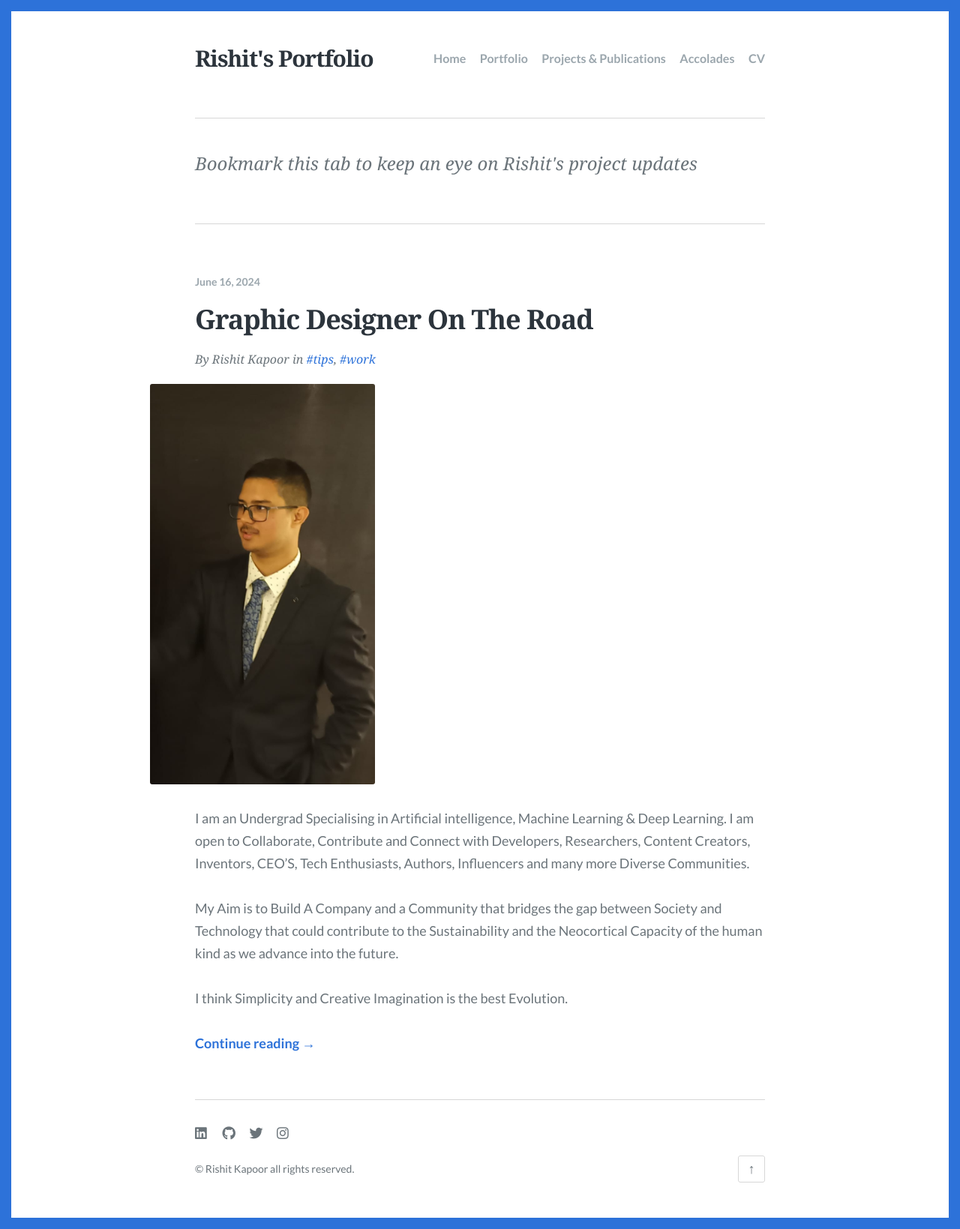
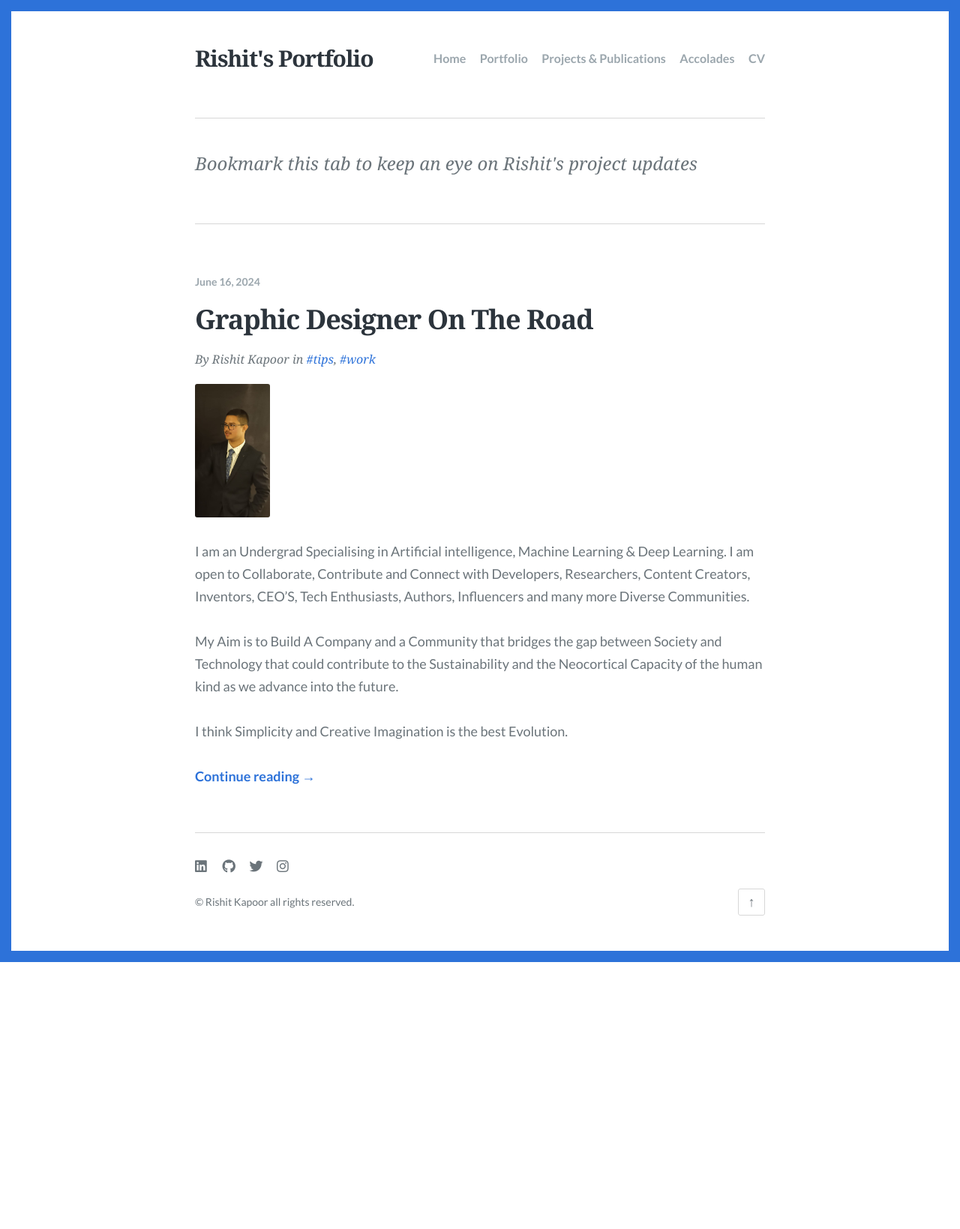
Before and after one commit to SingularityAI-SD/SingularityAI-SD.github.io, a Jekyll site: the page built from index.html, in a window 1280 px wide. Shown: the whole page at 75% size. Built offline with Jekyll 4.4.1, drawn with Linux system fonts in a browser that asks for light colours; some web fonts are replaced; the list of posts is cut into pages by our own code; after the commit the page ends 1283 px from its top, so only the background shows below that.

Commit message:
Update _general.scss

```diff
--- a/_sass/_general.scss
+++ b/_sass/_general.scss
@@ -262,9 +262,9 @@ video {
 
 @media only screen and (min-width: 971px) {
   .width-wide img {
-    margin-left: -60px;
-    margin-right: -60px;
-    width: 300px;
+    margin-left: auto;
+    margin-right: auto;
+    width: 100px;
   }
 }
 
```
